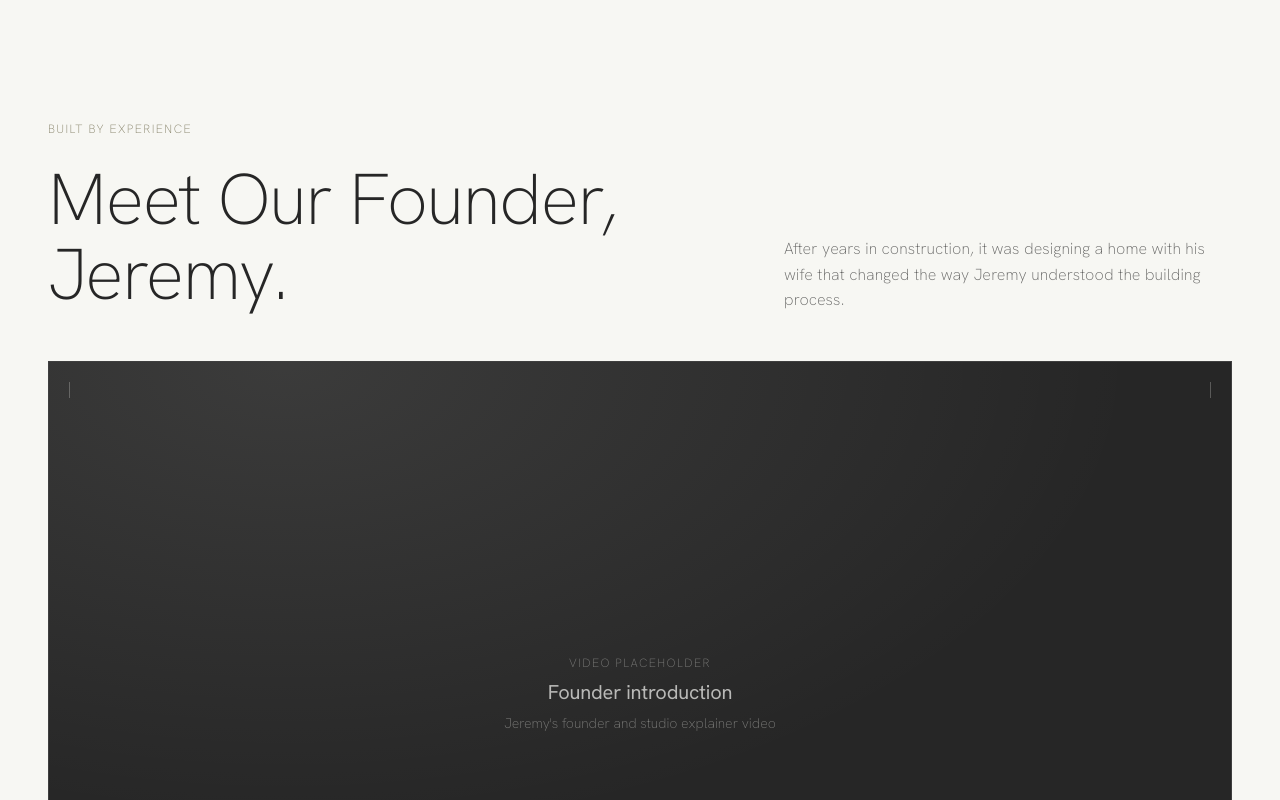
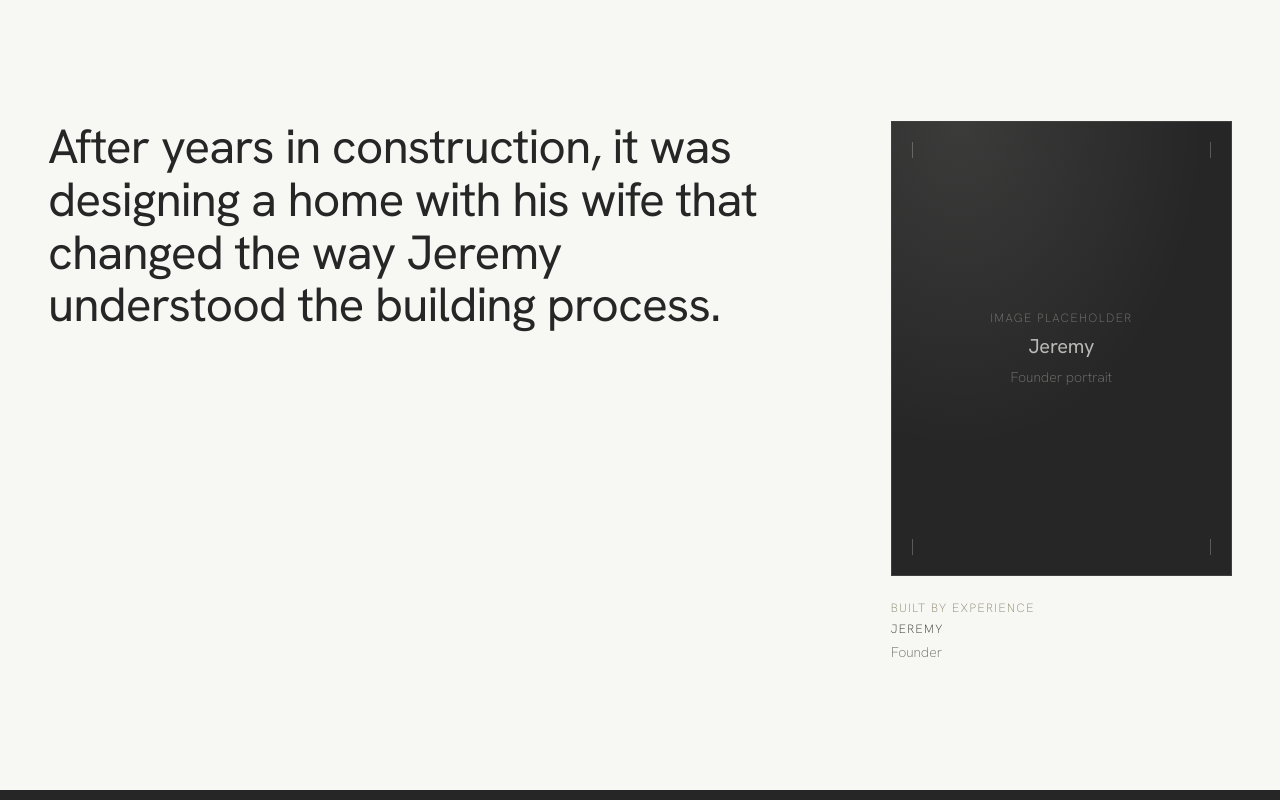
Before and after one commit to MonyVannn/immersive-studio-cda, a Next.js app: page / in a window 1280 px wide. Shown: the part 2360-3160 px from the top of the page. Built offline with nearby package versions, Linux system fonts and the light colour scheme.

Commit message:
(feat): changes the founder section layout

```diff
--- a/components/sections/founder-introduction.tsx
+++ b/components/sections/founder-introduction.tsx
@@ -7,24 +7,29 @@ export function FounderIntroduction() {
       id="founder"
       className="scroll-mt-28 bg-off-white px-6 py-24 md:px-12 md:py-32"
     >
-      <div className="mx-auto flex w-full max-w-[110rem] flex-col gap-12">
-        <div className="flex flex-col gap-6 lg:flex-row lg:items-end lg:justify-between">
-          <div className="flex flex-col gap-6">
-            <p className="text-label text-black-olive">{copy.eyebrow}</p>
-            <h2 className="max-w-3xl text-display font-secondary text-onyx">
-              {copy.headline}
-            </h2>
-          </div>
-          <p className="max-w-md text-body-light text-onyx/70">{copy.subhead}</p>
+      <h2 className="sr-only">{copy.headline}</h2>
+
+      <div className="mx-auto grid w-full max-w-[110rem] items-start gap-12 lg:grid-cols-12 lg:gap-20">
+        <div className="order-2 lg:order-1 lg:col-span-8">
+          <p className="max-w-4xl text-h1 font-secondary leading-[1.3] text-onyx">
+            {copy.subhead}
+          </p>
         </div>
 
-        <PlaceholderMedia
-          label={copy.media.label}
-          detail={copy.media.detail}
-          kind="video"
-          tone="dark"
-          className="aspect-[16/9] w-full"
-        />
+        <div className="order-1 flex flex-col gap-6 lg:order-2 lg:col-span-4">
+          <PlaceholderMedia
+            label={copy.media.label}
+            detail={copy.media.detail}
+            tone="dark"
+            className="aspect-[3/4] w-full"
+          />
+
+          <div className="flex flex-col gap-1">
+            <p className="text-label text-black-olive">{copy.eyebrow}</p>
+            <p className="text-label text-onyx">{copy.name}</p>
+            <p className="text-sm font-secondary text-onyx/70">{copy.title}</p>
+          </div>
+        </div>
       </div>
     </section>
   );
--- a/lib/content/site.ts
+++ b/lib/content/site.ts
@@ -90,11 +90,13 @@ export const whatHappensHere = {
 export const founder = {
   eyebrow: "Built by Experience",
   headline: "Meet Our Founder, Jeremy.",
+  name: "Jeremy",
+  title: "Founder",
   subhead:
     "After years in construction, it was designing a home with his wife that changed the way Jeremy understood the building process.",
   media: {
-    label: "Founder introduction",
-    detail: "Jeremy's founder and studio explainer video",
+    label: "Jeremy",
+    detail: "Founder portrait",
   },
 } as const;
 
```
